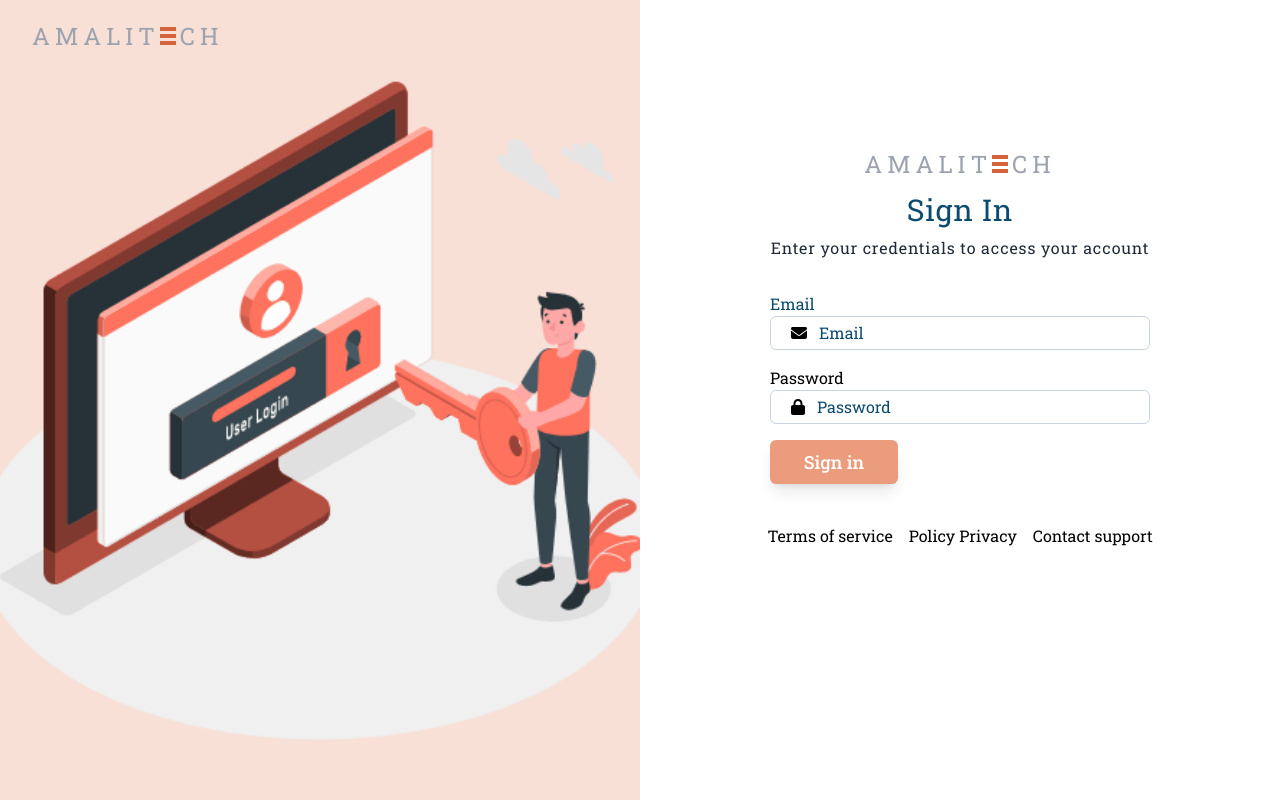
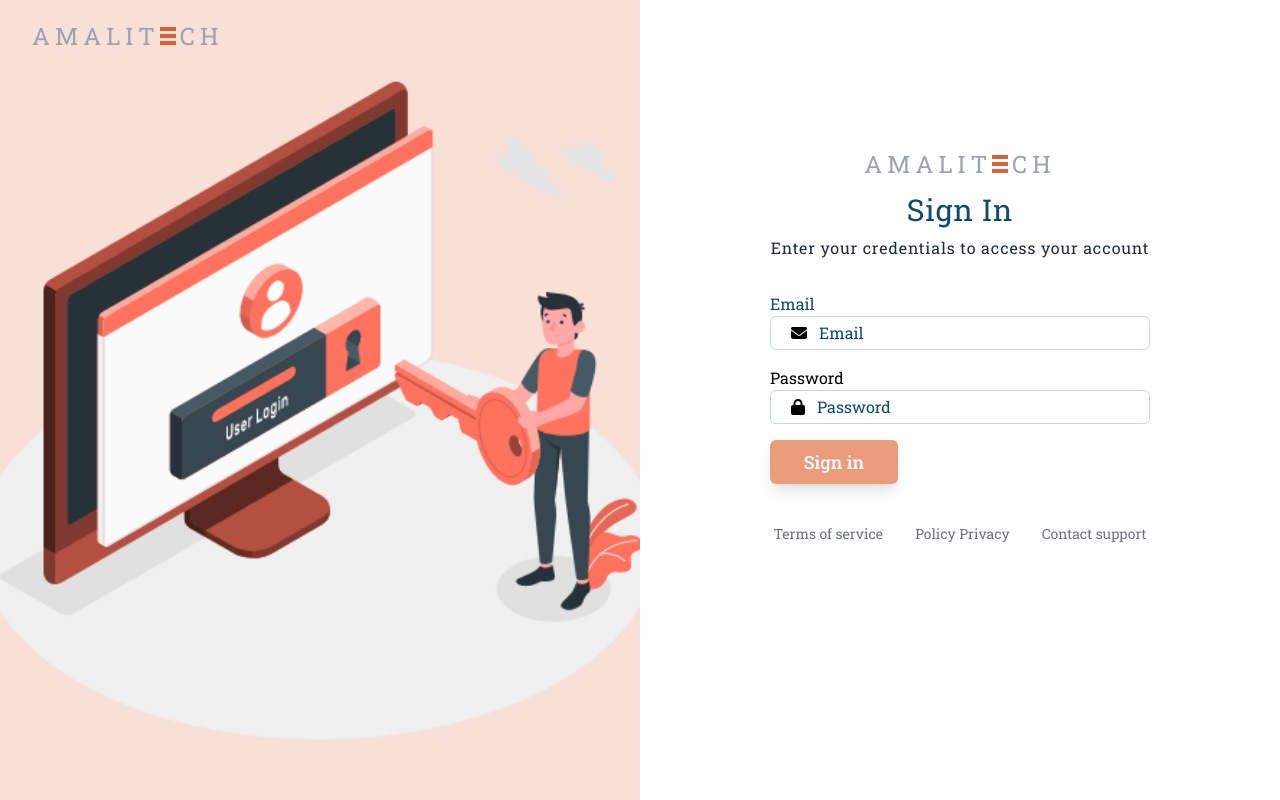
Before and after one commit to george-asiedu/Sign-In, an Angular app in the folder sign-in/: page / in a window 1280 px wide. Built offline with nearby package versions, Linux system fonts and the light colour scheme.

Commit message:
signin form update

```diff
--- a/sign-in/src/app/app.component.html
+++ b/sign-in/src/app/app.component.html
@@ -26,7 +26,7 @@
     <form class="flex flex-col gap-4 w-width mb-10">
       <div class="">
         <label for="email" class="text-sky-900">Email</label>
-        <div class="flex items-center gap-3 px-5 py-1 border w-full border-slate-300 rounded-md focus-within:border-orange-600">
+        <div class="flex items-center gap-3 px-5 py-1 border w-full border-slate-300 rounded-md focus-within:border-hoverColor">
           <fa-icon [icon]="faEnvelope"></fa-icon>
           <input type="email" placeholder="Email" class="border-none w-full focus-within:outline-none placeholder:text-sky-900">
         </div>
@@ -34,18 +34,18 @@
 
       <div class="">
         <label for="password">Password</label>
-        <div class="flex items-center gap-3 px-5 py-1 border w-full border-slate-300 rounded-md focus-within:border-orange-600">
+        <div class="flex items-center gap-3 px-5 py-1 border w-full border-slate-300 rounded-md focus-within:border-hoverColor">
           <fa-icon [icon]="faLock" class=""></fa-icon>
           <input type="password" placeholder="Password" class="border-none w-full focus-within:outline-none placeholder:text-sky-900">
         </div>
       </div>
-      <button type="submit" class="bg-buttonBg w-32 text-lg rounded-md py-2 text-white font-medium shadow-lg">Sign in</button>
+      <button type="submit" class="bg-buttonBg w-32 text-lg rounded-md py-2 text-white font-medium shadow-lg hover:bg-orange-400">Sign in</button>
     </form>
 
-    <div class="flex items-center gap-4">
-      <p>Terms of service</p>
-      <p>Policy Privacy</p>
-      <p>Contact support</p>
+    <div class="flex items-center gap-8">
+      <p class="text-sm text-gray-500 hover:text-hoverColor cursor-pointer">Terms of service</p>
+      <p class="text-sm text-gray-500 hover:text-hoverColor cursor-pointer">Policy Privacy</p>
+      <p class="text-sm text-gray-500 hover:text-hoverColor cursor-pointer">Contact support</p>
     </div>
   </div>
 </div>
--- a/sign-in/tailwind.config.js
+++ b/sign-in/tailwind.config.js
@@ -13,7 +13,8 @@
         height: '4px'
       },
       colors: {
-        logo: '#d5633c'
+        logo: '#d5633c',
+        hoverColor: '#eb9c7d'
       },
       gap: {
         gapLogo: '3px'
```
